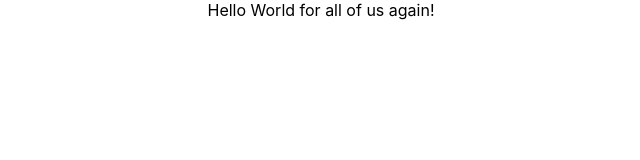
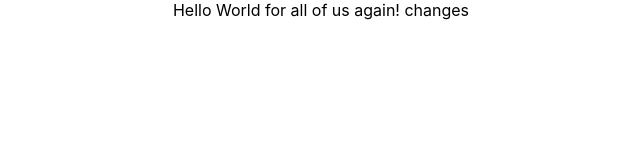
Before and after one commit to AqeelAhmed208/bcclass2reactapp, a React (Create React App) app: page / in a window 1280 px wide. Shown: the top 160 px of the page, without its empty margins (319-959 px from the left). Built offline with nearby package versions, Linux system fonts and the light colour scheme.

Commit message:
updated App.js

```diff
--- a/src/App.js
+++ b/src/App.js
@@ -4,7 +4,7 @@ import './App.css';
 function App() {
   return (
     <div className="App">
-    <hi>Hello World for all of us again!  </hi>
+    <hi>Hello World for all of us again! changes  </hi>
     </div>
   );
 }
```
